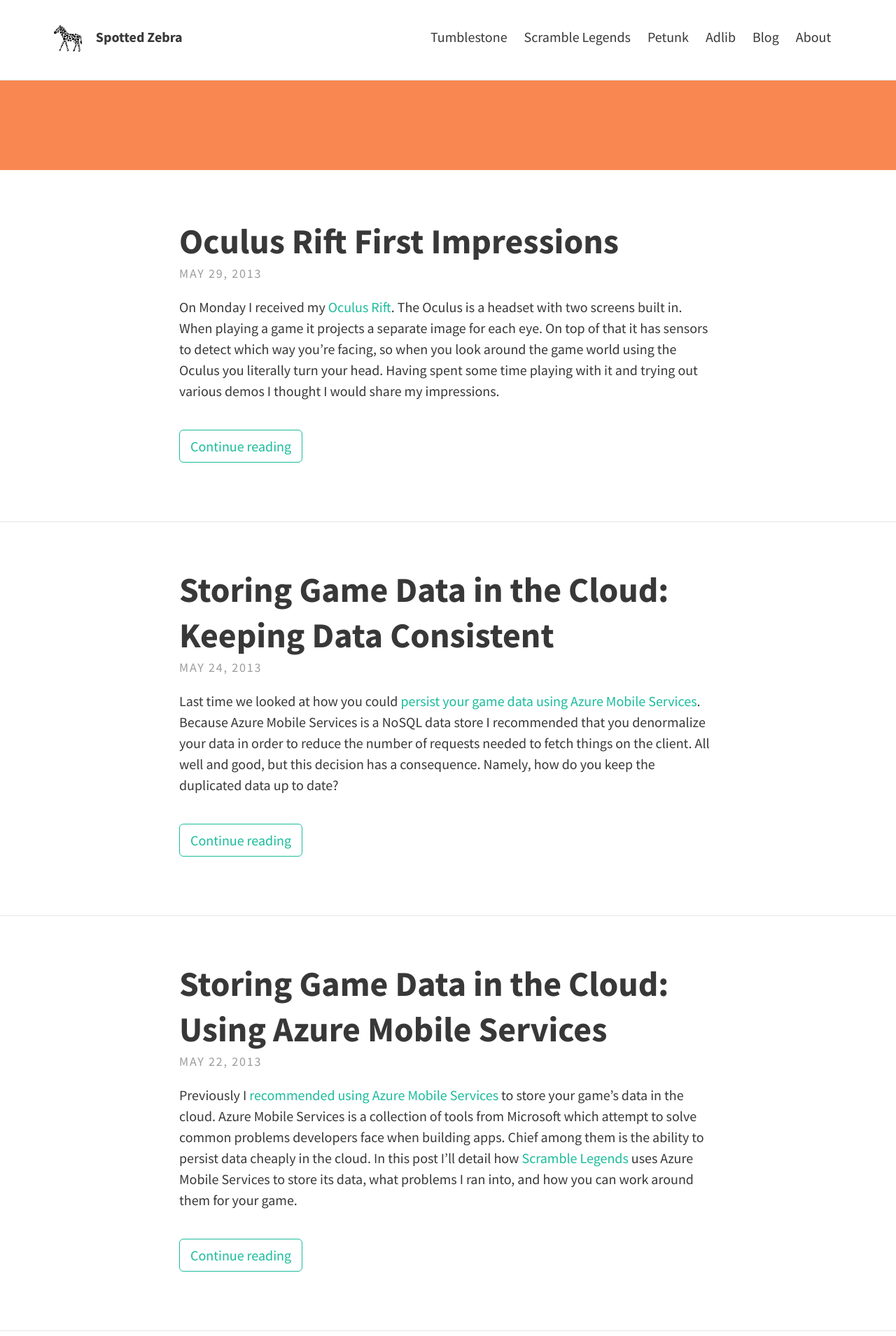
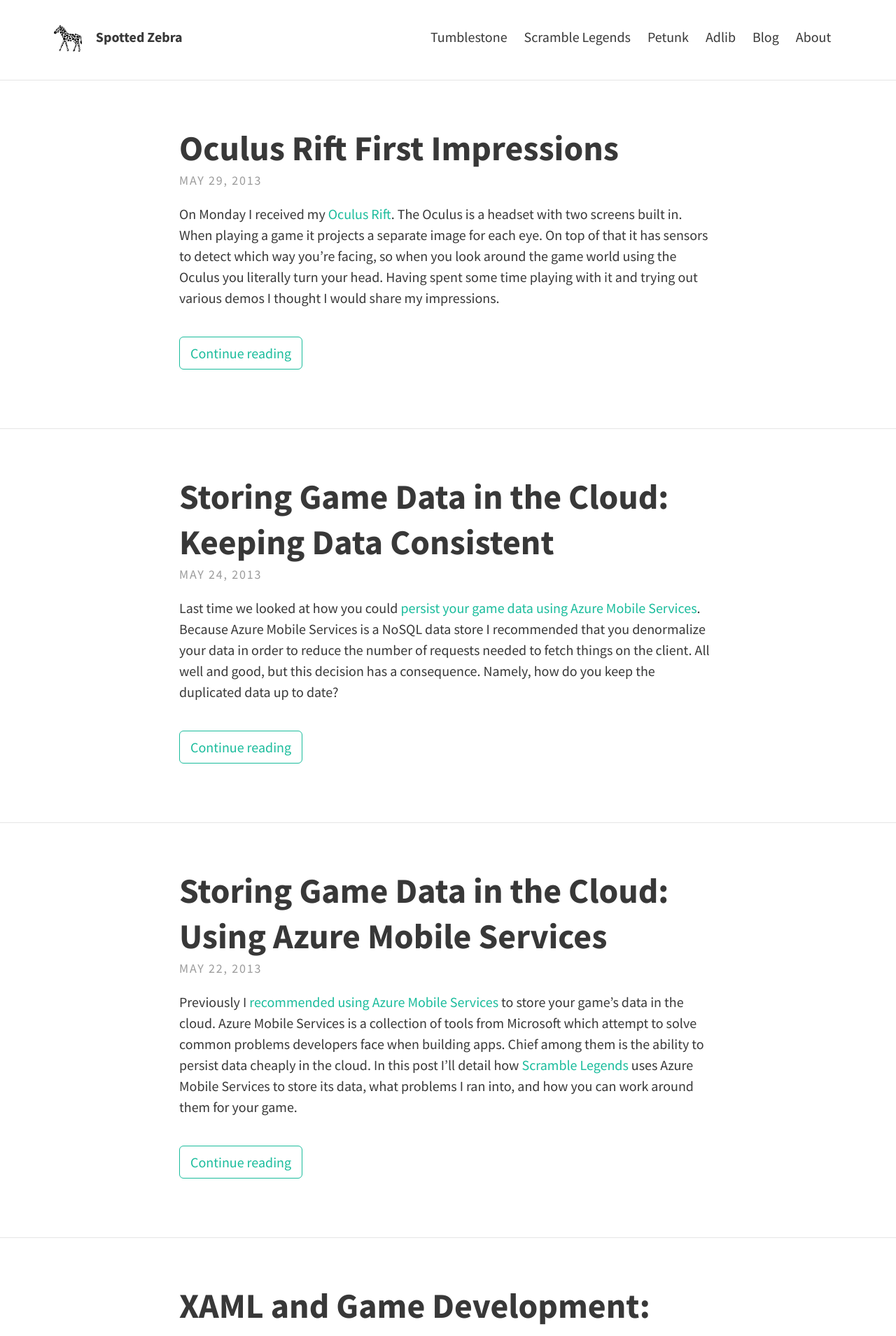
Before and after one commit to aschearer/spottedzebra.us, a Jekyll site: the page built from index.html, in a window 1280 px wide. Shown: the top 1909 px of the page at 70% size. Built offline with Jekyll 4.4.1, drawn with Linux system fonts in a browser that asks for light colours; nearby versions of some CDN libraries; the list of posts is cut into pages by our own code.

Commit message:
Removing header banner

```diff
--- a/_layouts/page.html
+++ b/_layouts/page.html
@@ -2,7 +2,7 @@
 layout: default
 ---
 <article {% if page.feature-img %}class="feature-image"{% endif %}>
-  <header style="background-image: url('{{ site.baseurl }}/{{ page.feature-img }}')">
+  <header>
     <h1 class="title">{{ page.title }}</h1>
   </header>
   <section class="post-content">{{ content }}</section>
--- a/index.html
+++ b/index.html
@@ -3,12 +3,6 @@
 ---
 
 <div class="home">
-  {% if site.theme_settings.header_text %}
-  <div class="call-out"
-  style="background-image: url('{{ site.baseurl }}/{{ site.theme_settings.header_text_feature_image }}')">
-    {{ site.theme_settings.header_text }}
-  </div>
-  {% endif %}
 
   <div class="posts">
     {% for post in paginator.posts %}
```
